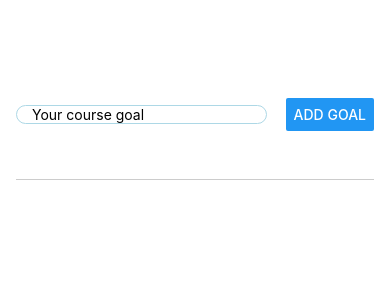
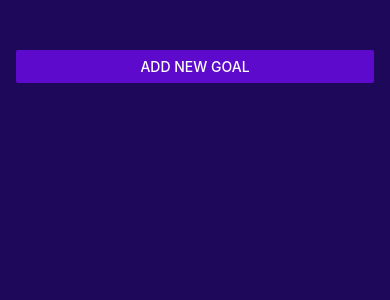
Before and after one commit to GiovannyCordeiro/todomobile, a React Native app: screen / in a window 390 px wide. Shown: the top 300 px of the page. Built offline with nearby package versions, Linux system fonts and the light colour scheme.

Commit message:
adding style for component

```diff
--- a/App.js
+++ b/App.js
@@ -1,18 +1,29 @@
 import { useState } from 'react';
 
-import { StyleSheet, View, FlatList } from 'react-native';
+import { StyleSheet, View, FlatList, Button } from 'react-native';
 import GoalItem from './components/GoalItem';
 import GoalInput from './components/GoalInput';
+import { StatusBar } from 'expo-status-bar';
 
 export default function App() {
 
+  const [modalIsVisible, setModalIsVisible] = useState(false);
   const [courseGoals, setCourseGoals] = useState([]);
+
+  function startAddGoalHandler(){
+    setModalIsVisible(true);
+  }
+
+  function endAddGoalHandler(){
+    setModalIsVisible(false);
+  }
 
   function addGoalHandler(enteredGoalText) {
     setCourseGoals(currentCourseGoals => [
       ...currentCourseGoals,
       {text: enteredGoalText, key: Math.random().toString()}
     ]);
+    endAddGoalHandler();
   };
 
 
@@ -24,8 +35,19 @@
 
 
   return (
+    <>
+      <StatusBar style='light' />
       <View style={styles.appContainer}>
-      <GoalInput onAddGoal={addGoalHandler}/>
+        <Button
+          title="Add new goal"
+          color='#5e0acc'
+          onPress={startAddGoalHandler}
+        />
+        <GoalInput
+          visible={modalIsVisible}
+          onAddGoal={addGoalHandler}
+          onCancel={endAddGoalHandler}
+        />
         <View style={styles.goalsContainer}>
           <FlatList data={courseGoals} renderItem={(itemData) => {
               return (
@@ -39,6 +61,7 @@
           />
         </View>
       </View>
+    </>
   );
 }
 
@@ -46,7 +69,8 @@
   appContainer: {
     flex: 1,
     paddingTop: 50,
-    paddingHorizontal: 16
+    paddingHorizontal: 16,
+    backgroundColor: '#1e085a'
   },
 
   goalsContainer: {
--- a/components/GoalInput.js
+++ b/components/GoalInput.js
@@ -1,7 +1,7 @@
 import { useState } from "react";
-import { View, TextInput, Button, StyleSheet } from "react-native";
+import { View, TextInput, Button, StyleSheet, Modal, Image } from "react-native";
 
-export default function GoalInput({onAddGoal}){
+export default function GoalInput({onAddGoal, onCancel, visible}){
   const [enteredGoalText, setEnteredGoalText] = useState('');
 
   function goalInputHandler(enteredText) {
@@ -10,39 +10,61 @@
 
   function addGoalHandler(){
     onAddGoal(enteredGoalText);
-    setEnteredGoalText('')
+    setEnteredGoalText('');
   }
 
   return(
+    <Modal visible={visible} animationType="slide">
       <View style={styles.inputContainer}>
+        <Image source={require('../assets/images/goal.png')} style={styles.image}/>
         <TextInput
           placeholder='Your course goal'
           style={styles.input}
           onChangeText={goalInputHandler}
           value={enteredGoalText}
         />
-      <Button title='Add goal' onPress={addGoalHandler}/>
+        <View style={styles.buttonContainer}>
+          <View style={styles.button}>
+            <Button title='Add goal' onPress={addGoalHandler} color='#b180f0'/>
           </View>
+          <View style={styles.button}>
+            <Button title='Cancel' onPress={onCancel} color='#f31282'/>
+          </View>
+        </View>
+      </View>
+    </Modal>
   )
 }
 
 const styles = StyleSheet.create({
   inputContainer: {
     flex: 1,
-    flexDirection: 'row',
-    justifyContent: 'space-between',
+    justifyContent: 'center',
     alignItems: 'center',
-    marginBottom: 20,
-    borderBottomWidth: 1,
-    borderBottomColor: '#cccccc'
+    padding: 20,
+    backgroundColor: '#311b6b'
   },
 
   input: {
-    width: '70%',
+    width: '100%',
     borderWidth: 1,
-    borderColor: 'lightblue',
-    paddingHorizontal: 15,
-    marginRight: 10,
     borderRadius: 10,
+    color: '#120438',
+    borderColor: '#e4d0ff',
+    backgroundColor: '#e4d0ff',
+    padding: 8
   },
+  buttonContainer:{
+    flexDirection: 'row',
+    marginTop: 20
+  },
+  button:{
+    width: '30%',
+    marginHorizontal: 8
+  },
+  image: {
+    width: 100,
+    height: 100,
+    margin: 20
+  }
 });
```
Also changed, not shown: assets/images/goal.png (added). Lines whose indentation alone changed are shown as unchanged.
